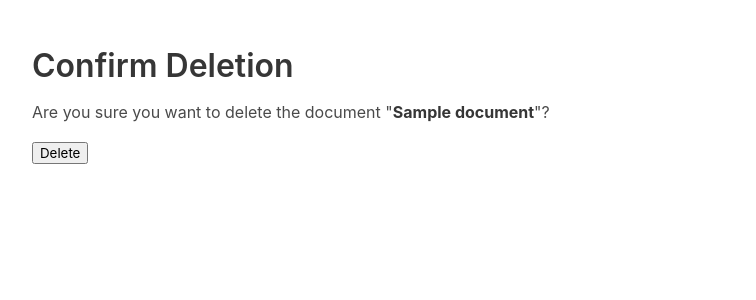
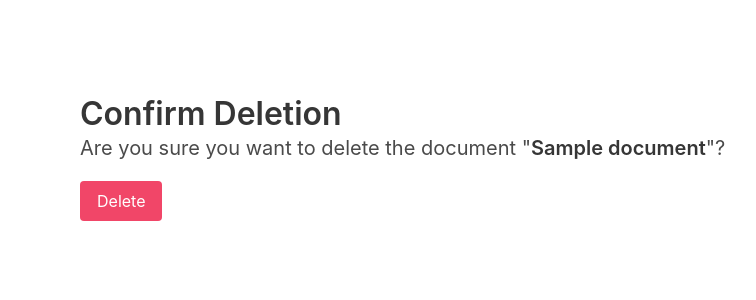
Before and after one commit to Lander-Hatsune/vecnote, a Django app: page /delete/1/ in a window 1280 px wide. Shown: the part 52-352 px from the top of the page, without its empty margins (32-788 px from the left). Run offline with Django 4.2, Linux system fonts and the light colour scheme; a user stored in the database is signed in; tables that the repository leaves empty hold one stand-in row (values such as "Sample post").

Commit message:
prettify

```diff
--- a/main/templates/document_delete.html
+++ b/main/templates/document_delete.html
@@ -1,10 +1,18 @@
 {% extends "base.html" %}
 
 {% block content %}
-<h1>Confirm Deletion</h1>
-<p>Are you sure you want to delete the document "<strong>{{ document.title }}</strong>"?</p>
-<form method="post">
-    {% csrf_token %}
-    <button type="submit">Delete</button>
-</form>
+<div class="section">
+    <div class="container">
+        <h1 class="title">Confirm Deletion</h1>
+        <p class="subtitle">Are you sure you want to delete the document "<strong>{{ document.title }}</strong>"?</p>
+        <form method="post">
+            {% csrf_token %}
+            <div class="field is-grouped">
+                <div class="control">
+                    <button type="submit" class="button is-danger">Delete</button>
+                </div>
+            </div>
+        </form>
+    </div>
+</div>
 {% endblock %}
--- a/main/templates/document_edit_form.html
+++ b/main/templates/document_edit_form.html
@@ -6,7 +6,7 @@
     <form method="post">
         {% csrf_token %}
         {{ form.as_p }}
-        <button type="submit" class="button is-primary">Save Changes</button>
+        <button type="submit" class="button is-info">Save Changes</button>
     </form>
 </div>
 {% endblock %}
```
Also changed, not shown: main/templates/document_restore.html (+14 -6 lines).
